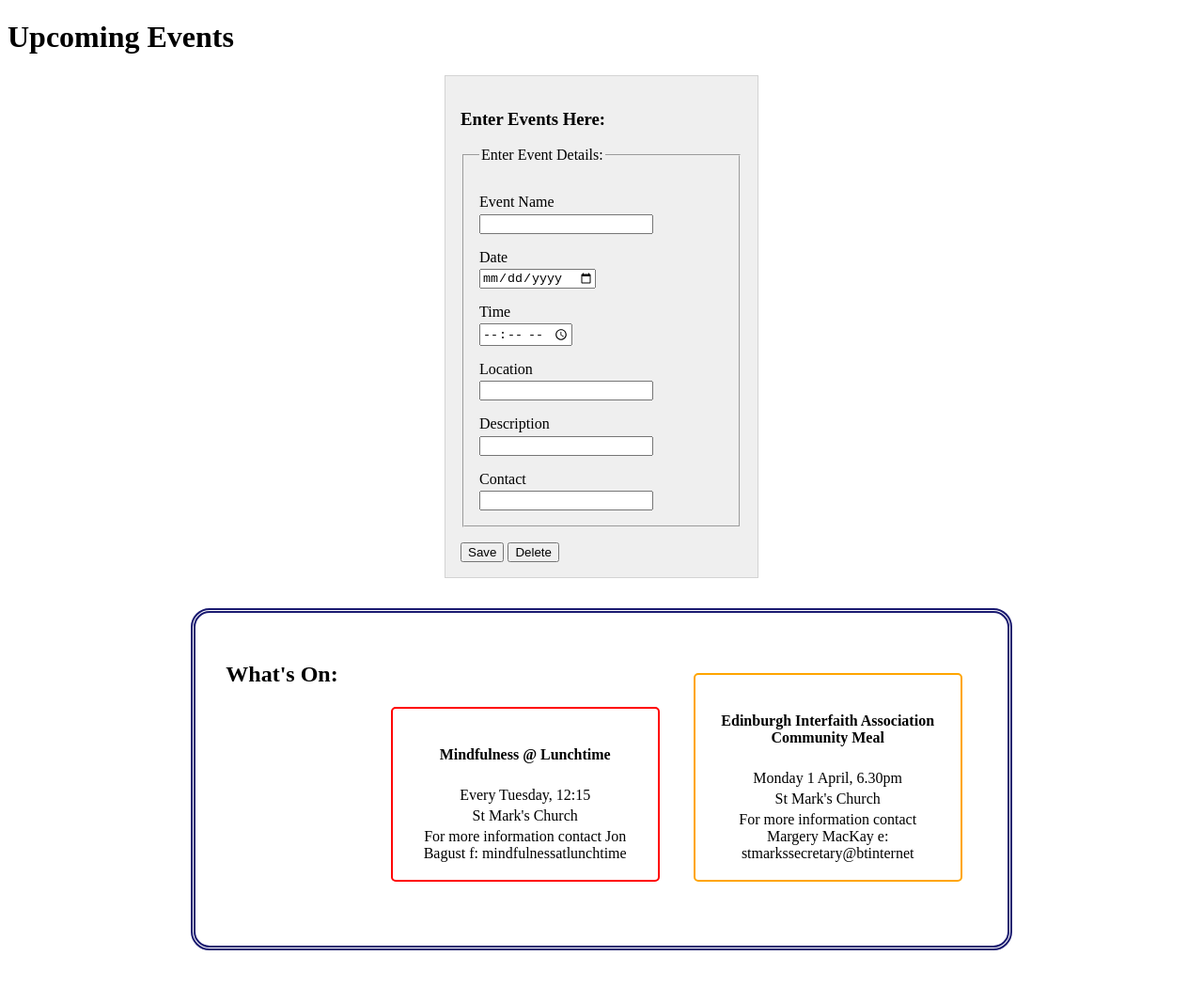
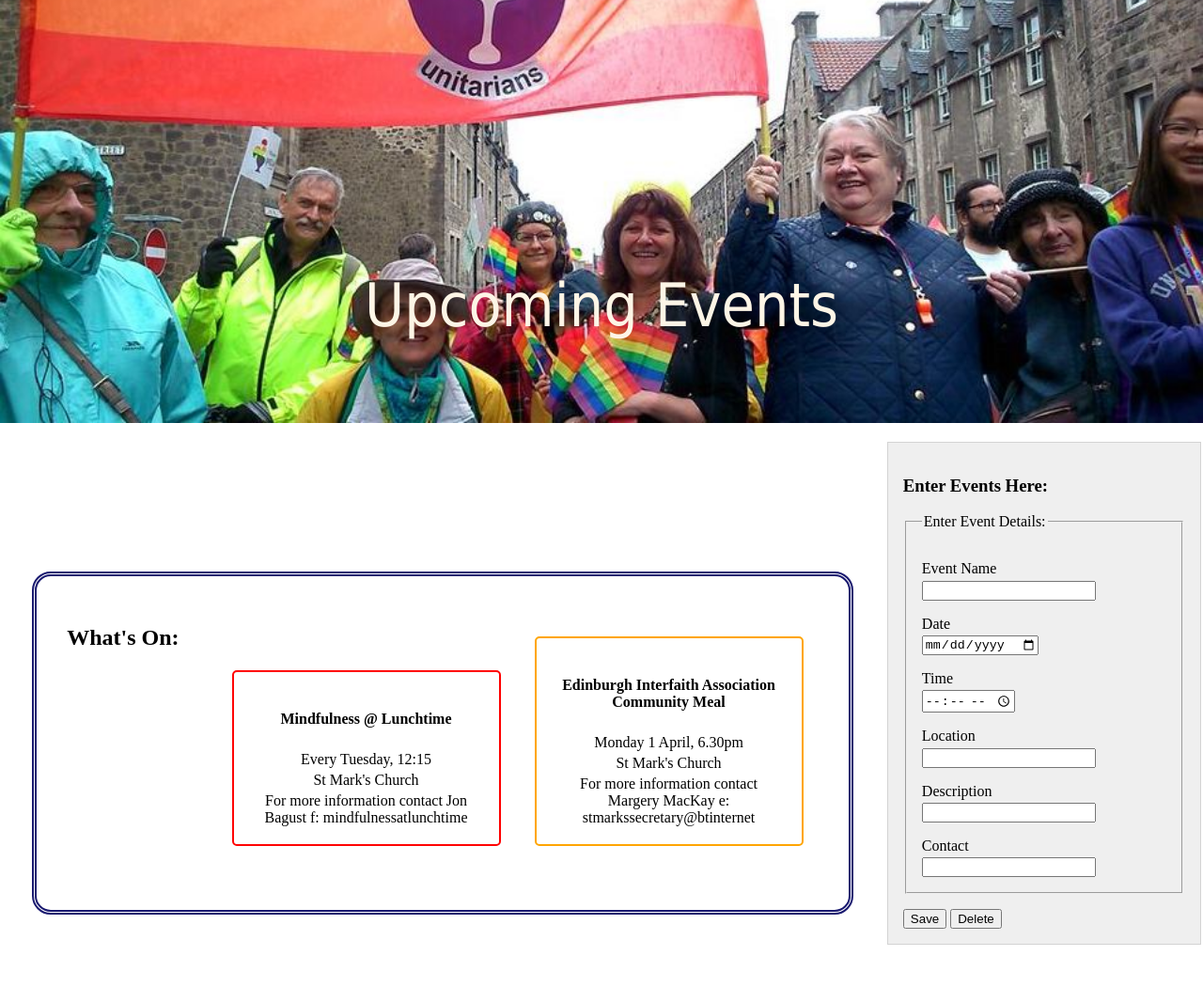
Before and after one commit to amt1/JS-DOM-Event-Listeners, a website: page index.html in a window 1280 px wide. Shown: the whole page at 94% size. After the commit the page ends 1005 px from the top, so only its background shows below. Drawn offline with Linux system fonts and the light colour scheme.

Commit message:
back to it with a photo. I suspect my flexbox is aligning to the bottom but I need to add more stuff to find out.

```diff
--- a/css/styles.css
+++ b/css/styles.css
@@ -1,10 +1,36 @@
+body {
+  margin: 0;
+  padding: 0;
+}
+
 div#hero {
+    background-color: midnightblue;
+    color: oldlace;
+    text-align:center;
+    margin-top: 0;
+    margin-bottom: 20px;
+    padding: 0;
+    background-image: url("../photos/pride-fb-cover.jpg");
+    background-size: cover;
+    background-position: bottom;
+    background-repeat: no-repeat;
+    height: 450px;
+  }
 
-}
+#hero h1 {
+  font-size: 4em;
+  font-family: Tahoma, verdana, sans-serif;
+  font-weight: lighter;
+  margin: 0;
+  padding-top: 4.5em;
+  }
+
+
 
 main {
   display: flex;
   justify-content: space-around;
+  flex-direction: row;
   align-items: flex-start;
   flex-wrap: wrap-reverse;
 }
@@ -15,13 +41,14 @@ div#add-events {
   min-width: 300px;
   border: 1px solid lightgray;
   background-color: #efefef;
-  /* border-radius: 10px; */
   padding: 1em;
 }
 
 div#display-events {
-  display: inline-block;
-  align-self: flex-start;
+  /* aaaaarrrgh flexbox!!! */
+  /* display: inline-block; */
+  flex-direction: row;
+  align-self: flex-start stretch;
 
   justify: left;
   display: flex;
@@ -57,6 +84,7 @@ ul#events {
 
 li.event-details {
   display: inline-block;
+  align-self: stretch;
   width: 250px;
   padding: 1em;
   text-align: center;
```
Also changed, not shown: photos/pride-fb-cover.jpg (added).
